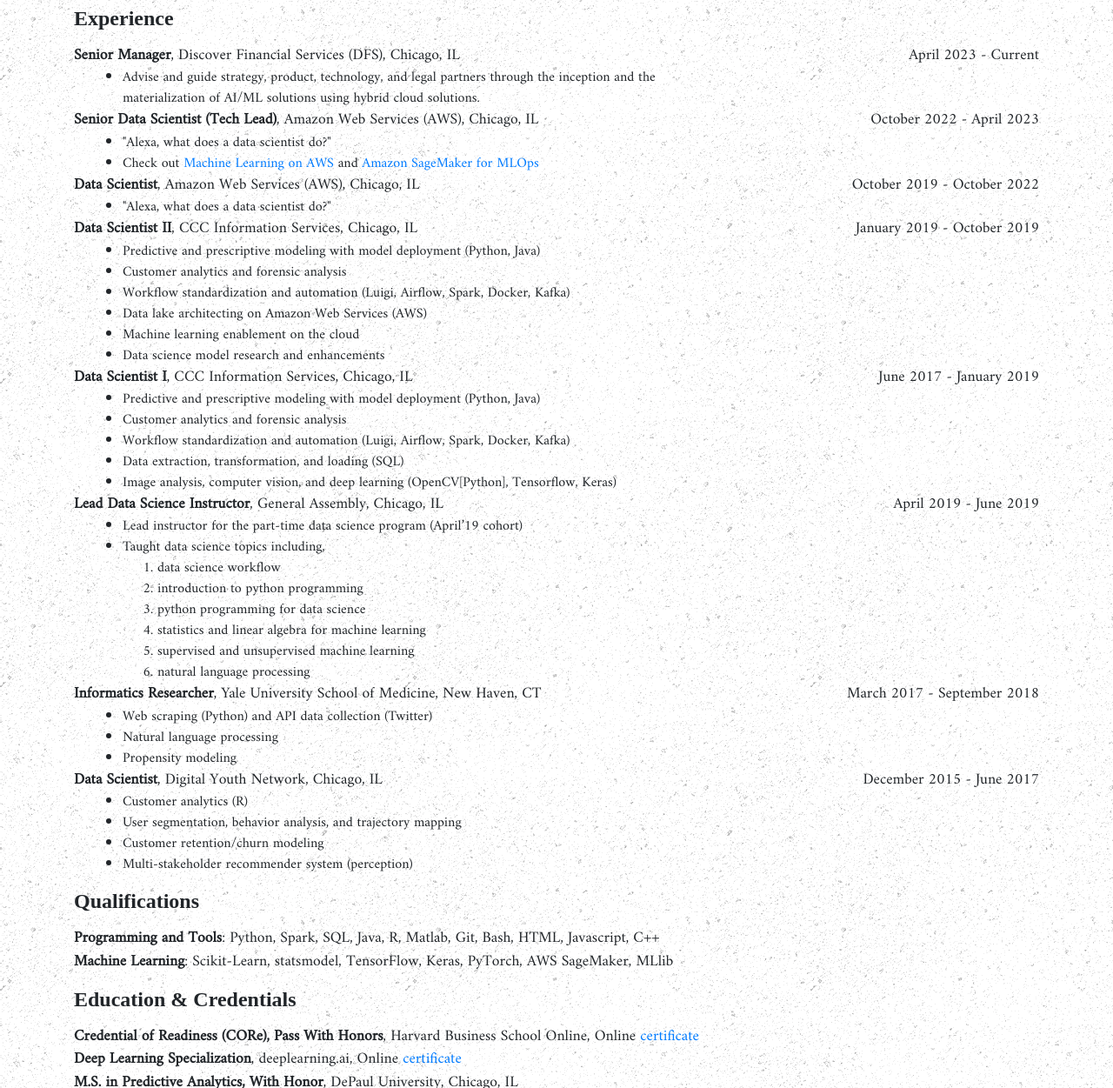
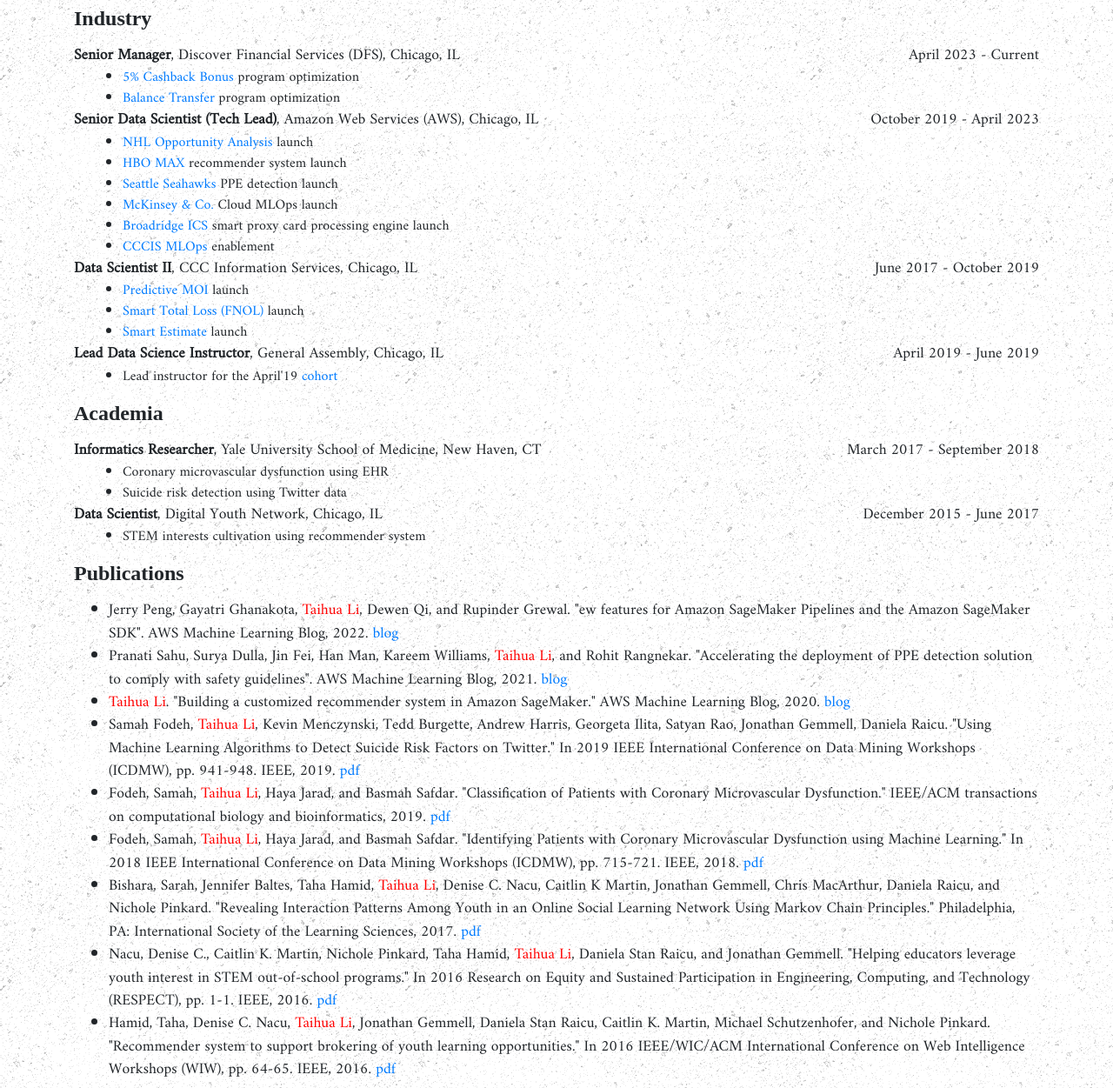
Before and after one commit to TaihuaLi/taihuali.github.io, a plain HTML site: page pages/cv.html in a window 1280 px wide. Shown: the part 70-1321 px from the top of the page at 87% size. Drawn offline with nearby package versions, Linux system fonts and the light colour scheme; a web font is replaced by a local one.

Commit message:
update cv

```diff
--- a/pages/cv.html
+++ b/pages/cv.html
@@ -52,7 +52,7 @@
 			<div class="row">
 				<div class="col-sm-12">
 					<p class="subtitle font-weight-bold">
-						Experience
+						Industry
 					</p>
 				</div>
 			</div>
@@ -62,7 +62,8 @@
 					<p class="text-content">
 						<span class="font-weight-bold">Senior Manager</span>, Discover Financial Services (DFS), Chicago, IL
 						<ul class="text-subcontent">
-							<li> Advise and guide strategy, product, technology, and legal partners through the inception and the materialization of AI/ML solutions using hybrid cloud solutions.</li>
+							<li> <a href="https://www.discover.com/credit-cards/cash-back/cashback-calendar.html" target="_blank">5% Cashback Bonus</a> program optimization</li>
+							<li> <a href="https://www.discover.com/credit-cards/balance-transfer-credit-cards/" target="_blank">Balance Transfer</a> program optimization</li>
 						</ul>
 					</p>
 				</div>
@@ -78,30 +79,18 @@
 					<p class="text-content">
 						<span class="font-weight-bold">Senior Data Scientist (Tech Lead)</span>, Amazon Web Services (AWS), Chicago, IL
 						<ul class="text-subcontent">
-							<li>"Alexa, what does a data scientist do?"</li>
-							<li>Check out <a href="https://aws.amazon.com/machine-learning/" target="_blank">Machine Learning on AWS</a> and <a href="https://aws.amazon.com/sagemaker/mlops/" target="_blank"> Amazon SageMaker for MLOps </a></li>
+							<li><a href="https://aws.amazon.com/sports/nhl-opportunity-analysis/" target="_blank">NHL Opportunity Analysis</a> launch</li>
+							<li><a href="https://max.com" target="_blank">HBO MAX</a> recommender system launch</li>
+							<li><a href="https://aws.amazon.com/sports/nfl/seattle-seahawks/" target="_blank">Seattle Seahawks</a> PPE detection launch</li>
+							<li><a href="https://www.mckinsey.com/about-us/overview/alliances-and-acquisitions/aws-and-mckinsey" target="_blank">McKinsey & Co.</a> Cloud MLOps launch</li>
+							<li><a href="https://www.broadridge.com/_assets/pdf/broadridge-aws-braice-case-study-ai-in-corporate-actions.pdf" target="_blank">Broadridge ICS</a> smart proxy card processing engine launch</li>
+							<li><a href="https://aws.amazon.com/blogs/machine-learning/how-ccc-intelligent-solutions-created-a-custom-approach-for-hosting-complex-ai-models-using-amazon-sagemaker/" target="_blank">CCCIS MLOps</a> enablement</li>
 						</ul>
 					</p>
 				</div>
 				<div class="col-sm-4 text-right">
 					<p class="text-content">
-						October 2022 - April 2023
-					</p>
-				</div>
-			</div>
-
-			<div class="row">
-				<div class="col-sm-8 text-left">
-					<p class="text-content">
-						<span class="font-weight-bold">Data Scientist</span>, Amazon Web Services (AWS), Chicago, IL
-						<ul class="text-subcontent">
-							<li>"Alexa, what does a data scientist do?"</li>
-						</ul>
-					</p>
-				</div>
-				<div class="col-sm-4 text-right">
-					<p class="text-content">
-						October 2019 - October 2022
+						October 2019 - April 2023
 					</p>
 				</div>
 			</div>
@@ -111,38 +100,15 @@
 					<p class="text-content">
 						<span class="font-weight-bold">Data Scientist II</span>, CCC Information Services, Chicago, IL
 						<ul class="text-subcontent">
-							<li>Predictive and prescriptive modeling with model deployment (Python, Java)</li>
-							<li>Customer analytics and forensic analysis</li>
-							<li>Workflow standardization and automation (Luigi, Airflow, Spark, Docker, Kafka)</li>
-							<li>Data lake architecting on Amazon Web Services (AWS)</li>
-							<li>Machine learning enablement on the cloud</li>
-							<li>Data science model research and enhancements</li>
+							<li><a href="https://www.cccis.com/insurance-carriers/claims-solutions/apd/incident-detection-and-management/predictive-method-of-inspection" target="_blank">Predictive MOI</a> launch</li>
+							<li><a href="https://www.cccis.com/insurance-carriers/claims-solutions/apd/incident-detection-and-management" target="_blank">Smart Total Loss (FNOL)</a> launch</li>
+							<li><a href="https://www.cccis.com/insurance-carriers/claims-solutions/apd/repair-management/estimating-solutions/smart" target="_blank">Smart Estimate</a> launch</li>
 						</ul>
 					</p>
 				</div>
 				<div class="col-sm-4 text-right">
 					<p class="text-content">
-						January 2019 - October 2019
-					</p>
-				</div>
-			</div>
-
-			<div class="row">
-				<div class="col-sm-8 text-left">
-					<p class="text-content">
-						<span class="font-weight-bold">Data Scientist I</span>, CCC Information Services, Chicago, IL
-						<ul class="text-subcontent">
-							<li>Predictive and prescriptive modeling with model deployment (Python, Java)</li>
-							<li>Customer analytics and forensic analysis</li>
-							<li>Workflow standardization and automation (Luigi, Airflow, Spark, Docker, Kafka)</li>
-							<li>Data extraction, transformation, and loading (SQL)</li>
-							<li>Image analysis, computer vision, and deep learning (OpenCV[Python], Tensorflow, Keras)</li>
-						</ul>
-					</p>
-				</div>
-				<div class="col-sm-4 text-right">
-					<p class="text-content">
-						June 2017 - January 2019
+						June 2017 - October 2019
 					</p>
 				</div>
 			</div>
@@ -152,17 +118,7 @@
 					<p class="text-content">
 						<span class="font-weight-bold">Lead Data Science Instructor</span>, General Assembly, Chicago, IL
 						<ul class="text-subcontent">
-							<li>Lead instructor for the part-time data science program (April’19 cohort)</li>
-							<li>Taught data science topics including,
-								<ol>
-									<li>data science workflow</li>
-									<li>introduction to python programming</li>
-									<li>python programming for data science</li>
-									<li>statistics and linear algebra for machine learning</li>
-									<li>supervised and unsupervised machine learning</li>
-									<li>natural language processing</li>
-								</ol>
-							</li>
+							<li>Lead instructor for the April'19 <a href="https://generalassemb.ly/students/courses/data-science-bootcamp" target="_blank">cohort</a></li>
 						</ul>
 					</p>
 				</div>
@@ -172,15 +128,24 @@
 					</p>
 				</div>
 			</div>
+			<!-- work experience end -->
+
+			<!-- academia experience -->
+			<div class="row">
+				<div class="col-sm-12">
+					<p class="subtitle font-weight-bold">
+						Academia
+					</p>
+				</div>
+			</div>
 
 			<div class="row">
 				<div class="col-sm-8 text-left">
 					<p class="text-content">
 						<span class="font-weight-bold">Informatics Researcher</span>, Yale University School of Medicine, New Haven, CT
 						<ul class="text-subcontent">
-							<li>Web scraping (Python) and API data collection (Twitter)</li>
-							<li>Natural language processing</li>
-							<li>Propensity modeling</li>
+							<li>Coronary microvascular dysfunction using EHR</li>
+							<li>Suicide risk detection using Twitter data</li>
 						</ul>
 					</p>
 				</div>
@@ -196,10 +161,7 @@
 					<p class="text-content">
 						<span class="font-weight-bold">Data Scientist</span>, Digital Youth Network, Chicago, IL
 						<ul class="text-subcontent">
-							<li>Customer analytics (R)</li>
-							<li>User segmentation, behavior analysis, and trajectory mapping</li>
-							<li>Customer retention/churn modeling</li>
-							<li>Multi-stakeholder recommender system (perception)</li>
+							<li>STEM interests cultivation using recommender system</li>
 						</ul>
 					</p>
 				</div>
@@ -209,27 +171,54 @@
 					</p>
 				</div>
 			</div>
-			<!-- work experience end -->
 
-			<!-- qualifications -->
+			<!-- academia experience end -->
+
+			<!-- publication -->
 			<div class="row">
 				<div class="col-sm-12">
 					<p class="subtitle font-weight-bold">
-						Qualifications
+						Publications
 					</p>
 				</div>
 			</div>
 
-			<div class="row">
-				<div class="col-sm-12 text-left">
-					<p class="text-content my-0">
-						<span class="font-weight-bold">Programming and Tools</span>: Python, Spark, SQL, Java, R, Matlab, Git, Bash, HTML, Javascript, C++<br>
-						<span class="font-weight-bold">Machine Learning</span>: Scikit-Learn, statsmodel, TensorFlow, Keras, PyTorch, AWS SageMaker, MLlib
-					</p>
-				</div>
-			</div>
-
-			<!-- qualifications end -->
+			<ul class="text-content">
+				<li>
+					Jerry Peng, Gayatri Ghanakota, <span style="color: red;">Taihua Li</span>, Dewen Qi, and Rupinder Grewal. "ew features for Amazon SageMaker Pipelines and the Amazon SageMaker SDK". AWS Machine Learning Blog, 2022. <a href="https://aws.amazon.com/blogs/machine-learning/new-features-for-amazon-sagemaker-pipelines-and-the-amazon-sagemaker-sdk/" target="_blank">blog</a>
+				</li>
+				<li>
+					Pranati Sahu, Surya Dulla, Jin Fei, Han Man, Kareem Williams, <span style="color: red;">Taihua Li</span>, and Rohit Rangnekar. "Accelerating the deployment of PPE detection solution to comply with safety guidelines". AWS Machine Learning Blog, 2021. <a href="https://aws.amazon.com/blogs/machine-learning/accelerating-the-deployment-of-ppe-detection-solution-to-comply-with-safety-guidelines/" target="_blank">blog</a>
+				</li>
+				<li>
+					<span style="color: red;">Taihua Li</span>. "Building a customized recommender system in Amazon SageMaker." AWS Machine Learning Blog, 2020. <a href="https://aws.amazon.com/blogs/machine-learning/building-a-customized-recommender-system-in-amazon-sagemaker/" target="_blank">blog</a>
+				</li>
+				<li>
+					Samah Fodeh, <span style="color: red;">Taihua Li</span>, Kevin Menczynski, Tedd Burgette, Andrew Harris, Georgeta Ilita, Satyan Rao, Jonathan Gemmell, Daniela Raicu. "Using Machine Learning Algorithms to Detect Suicide Risk Factors on Twitter." In 2019 IEEE International Conference on Data Mining Workshops (ICDMW), pp. 941-948. IEEE, 2019.
+					<a href="https://ieeexplore.ieee.org/abstract/document/8955490" target="_blank">pdf</a>
+				</li>
+				<li>
+					Fodeh, Samah, <span style="color: red;">Taihua Li</span>, Haya Jarad, and Basmah Safdar. "Classification of Patients with Coronary Microvascular Dysfunction." IEEE/ACM transactions on computational biology and bioinformatics, 2019.
+					<a href="https://ieeexplore.ieee.org/document/8704869" target="_blank">pdf</a>
+				</li>
+				<li>
+					Fodeh, Samah, <span style="color: red;">Taihua Li</span>, Haya Jarad, and Basmah Safdar. "Identifying Patients with Coronary Microvascular Dysfunction using Machine Learning." In 2018 IEEE International Conference on Data Mining Workshops (ICDMW), pp. 715-721. IEEE, 2018.
+					<a href="https://ieeexplore.ieee.org/abstract/document/8637572" target="_blank">pdf</a>
+				</li>
+				<li>
+					Bishara, Sarah, Jennifer Baltes, Taha Hamid, <span style="color: red;">Taihua Li</span>, Denise C. Nacu, Caitlin K Martin, Jonathan Gemmell, Chris MacArthur, Daniela Raicu, and Nichole Pinkard. "Revealing Interaction Patterns Among Youth in an Online Social Learning Network Using Markov Chain Principles." Philadelphia, PA: International Society of the Learning Sciences, 2017.
+					<a href="https://repository.isls.org/handle/1/246" target="_blank">pdf</a>
+				</li>
+				<li>
+					Nacu, Denise C., Caitlin K. Martin, Nichole Pinkard, Taha Hamid, <span style="color: red;">Taihua Li</span>, Daniela Stan Raicu, and Jonathan Gemmell. "Helping educators leverage youth interest in STEM out-of-school programs." In 2016 Research on Equity and Sustained Participation in Engineering, Computing, and Technology (RESPECT), pp. 1-1. IEEE, 2016.
+					<a href="https://ieeexplore.ieee.org/abstract/document/7836178" target="_blank">pdf</a>
+				</li>
+				<li>
+					Hamid, Taha, Denise C. Nacu, <span style="color: red;">Taihua Li</span>, Jonathan Gemmell, Daniela Stan Raicu, Caitlin K. Martin, Michael Schutzenhofer, and Nichole Pinkard. "Recommender system to support brokering of youth learning opportunities." In 2016 IEEE/WIC/ACM International Conference on Web Intelligence Workshops (WIW), pp. 64-65. IEEE, 2016.
+					<a href="https://ieeexplore.ieee.org/document/7814479" target="_blank">pdf</a>
+				</li>
+			</ul>
+			<!-- publication end -->
 
 			<!-- education -->
 			<div class="row">
@@ -283,52 +272,6 @@
 			</div>
 			<!-- education end-->
 
-			<!-- publication -->
-			<div class="row">
-				<div class="col-sm-12">
-					<p class="subtitle font-weight-bold">
-						Publications
-					</p>
-				</div>
-			</div>
-
-			<ul class="text-content">
-				<li>
-					Jerry Peng, Gayatri Ghanakota, <span style="color: red;">Taihua Li</span>, Dewen Qi, and Rupinder Grewal. "ew features for Amazon SageMaker Pipelines and the Amazon SageMaker SDK". AWS Machine Learning Blog, 2022. <a href="https://aws.amazon.com/blogs/machine-learning/new-features-for-amazon-sagemaker-pipelines-and-the-amazon-sagemaker-sdk/" target="_blank">blog</a>
-				</li>
-				<li>
-					Pranati Sahu, Surya Dulla, Jin Fei, Han Man, Kareem Williams, <span style="color: red;">Taihua Li</span>, and Rohit Rangnekar. "Accelerating the deployment of PPE detection solution to comply with safety guidelines". AWS Machine Learning Blog, 2021. <a href="https://aws.amazon.com/blogs/machine-learning/accelerating-the-deployment-of-ppe-detection-solution-to-comply-with-safety-guidelines/" target="_blank">blog</a>
-				</li>
-				<li>
-					<span style="color: red;">Taihua Li</span>. "Building a customized recommender system in Amazon SageMaker." AWS Machine Learning Blog, 2020. <a href="https://aws.amazon.com/blogs/machine-learning/building-a-customized-recommender-system-in-amazon-sagemaker/" target="_blank">blog</a>
-				</li>
-				<li>
-					Samah Fodeh, <span style="color: red;">Taihua Li</span>, Kevin Menczynski, Tedd Burgette, Andrew Harris, Georgeta Ilita, Satyan Rao, Jonathan Gemmell, Daniela Raicu. "Using Machine Learning Algorithms to Detect Suicide Risk Factors on Twitter." In 2019 IEEE International Conference on Data Mining Workshops (ICDMW), pp. 941-948. IEEE, 2019.
-					<a href="https://ieeexplore.ieee.org/abstract/document/8955490" target="_blank">pdf</a>
-				</li>
-				<li>
-					Fodeh, Samah, <span style="color: red;">Taihua Li</span>, Haya Jarad, and Basmah Safdar. "Classification of Patients with Coronary Microvascular Dysfunction." IEEE/ACM transactions on computational biology and bioinformatics, 2019.
-					<a href="https://ieeexplore.ieee.org/document/8704869" target="_blank">pdf</a>
-				</li>
-				<li>
-					Fodeh, Samah, <span style="color: red;">Taihua Li</span>, Haya Jarad, and Basmah Safdar. "Identifying Patients with Coronary Microvascular Dysfunction using Machine Learning." In 2018 IEEE International Conference on Data Mining Workshops (ICDMW), pp. 715-721. IEEE, 2018.
-					<a href="https://ieeexplore.ieee.org/abstract/document/8637572" target="_blank">pdf</a>
-				</li>
-				<li>
-					Bishara, Sarah, Jennifer Baltes, Taha Hamid, <span style="color: red;">Taihua Li</span>, Denise C. Nacu, Caitlin K Martin, Jonathan Gemmell, Chris MacArthur, Daniela Raicu, and Nichole Pinkard. "Revealing Interaction Patterns Among Youth in an Online Social Learning Network Using Markov Chain Principles." Philadelphia, PA: International Society of the Learning Sciences, 2017.
-					<a href="https://repository.isls.org/handle/1/246" target="_blank">pdf</a>
-				</li>
-				<li>
-					Nacu, Denise C., Caitlin K. Martin, Nichole Pinkard, Taha Hamid, <span style="color: red;">Taihua Li</span>, Daniela Stan Raicu, and Jonathan Gemmell. "Helping educators leverage youth interest in STEM out-of-school programs." In 2016 Research on Equity and Sustained Participation in Engineering, Computing, and Technology (RESPECT), pp. 1-1. IEEE, 2016.
-					<a href="https://ieeexplore.ieee.org/abstract/document/7836178" target="_blank">pdf</a>
-				</li>
-				<li>
-					Hamid, Taha, Denise C. Nacu, <span style="color: red;">Taihua Li</span>, Jonathan Gemmell, Daniela Stan Raicu, Caitlin K. Martin, Michael Schutzenhofer, and Nichole Pinkard. "Recommender system to support brokering of youth learning opportunities." In 2016 IEEE/WIC/ACM International Conference on Web Intelligence Workshops (WIW), pp. 64-65. IEEE, 2016.
-					<a href="https://ieeexplore.ieee.org/document/7814479" target="_blank">pdf</a>
-				</li>
-			</ul>
-			<!-- publication end -->
-
 		</div>
 
 		<!-- copyright -->
```
